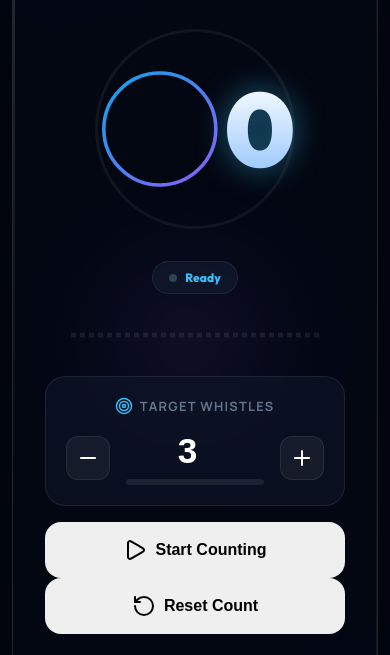
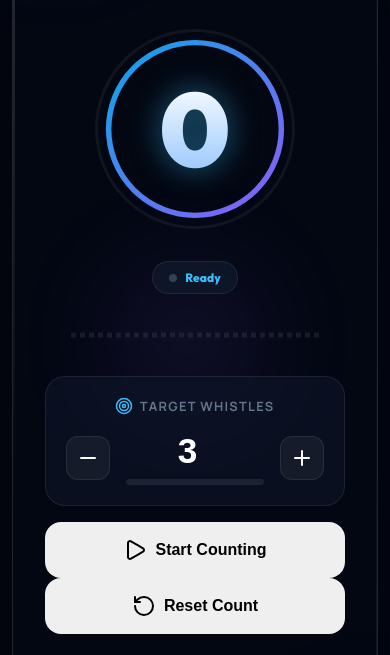
Before and after one commit to ben0753/Whistlestop, a plain HTML site: page index.html in a window 390 px wide. Shown: the part 110-765 px from the top of the page. Drawn offline with nearby package versions, Linux system fonts and the light colour scheme.

Commit message:
Fix counter alignment in responsive layout

```diff
--- /dev/null
+++ b/counter-alignment.css
@@ -0,0 +1,18 @@
+/* Keep the progress SVG and count layered in the same centered counter area. */
+.counter-container {
+  display: grid;
+  place-items: center;
+}
+
+.counter-container .progress-ring {
+  position: absolute;
+  inset: 0;
+  width: 100%;
+  height: 100%;
+  pointer-events: none;
+}
+
+.counter-container .counter-value {
+  position: relative;
+  z-index: 1;
+}
--- a/index.html
+++ b/index.html
@@ -27,6 +27,7 @@
 
     <!-- External CSS -->
     <link rel="stylesheet" href="script.css">
+    <link rel="stylesheet" href="counter-alignment.css">
 
     <!-- Teachable Machine Scripts -->
     <script src="https://cdn.jsdelivr.net/npm/@tensorflow/tfjs@1.3.1/dist/tf.min.js"></script>
```
